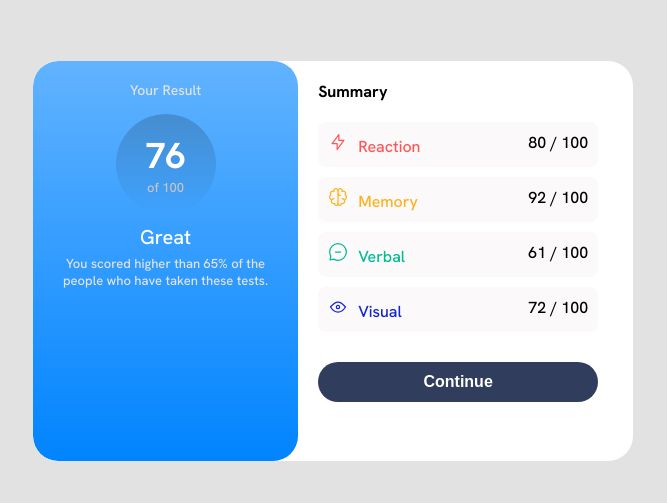
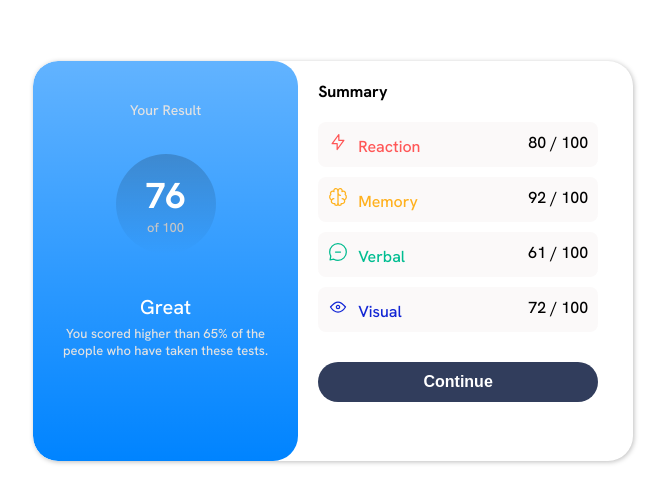
Before and after one commit to PEDRXPEREIRX/frontend-mentor, a plain HTML site: page index.html in a window 1280 px wide. Shown: the part 139-642 px from the top of the page, without its empty margins (307-974 px from the left). Drawn offline with Linux system fonts and the light colour scheme.

Commit message:
desafio finalizado (nao do jeito que eu queria)

```diff
--- a/estilos/style.css
+++ b/estilos/style.css
@@ -147,9 +147,8 @@ body {
     transition: 0.5s;
 }
 
-@media screen and (min-width: 379px) {
+@media screen and (min-width:602px) {
     body {
-        background-color: #e2e2e2;
         width: 100vw;
         height: 100vh;
         position: relative;
@@ -163,6 +162,7 @@ body {
         background-color: #fff;
         border-radius: 25px;
         overflow: hidden;
+        box-shadow: 1px 1px 5px #00000042;
 
         position: absolute;
         left: 50%;
@@ -173,4 +173,12 @@ body {
     .content-top {
         border-radius: 25px;
     }
+
+    .content-top > h1 {
+        margin: 20px 0px;
+    }
+
+    .content-top > .message-result {
+        margin-top: 30px;
+    }
 }
```
